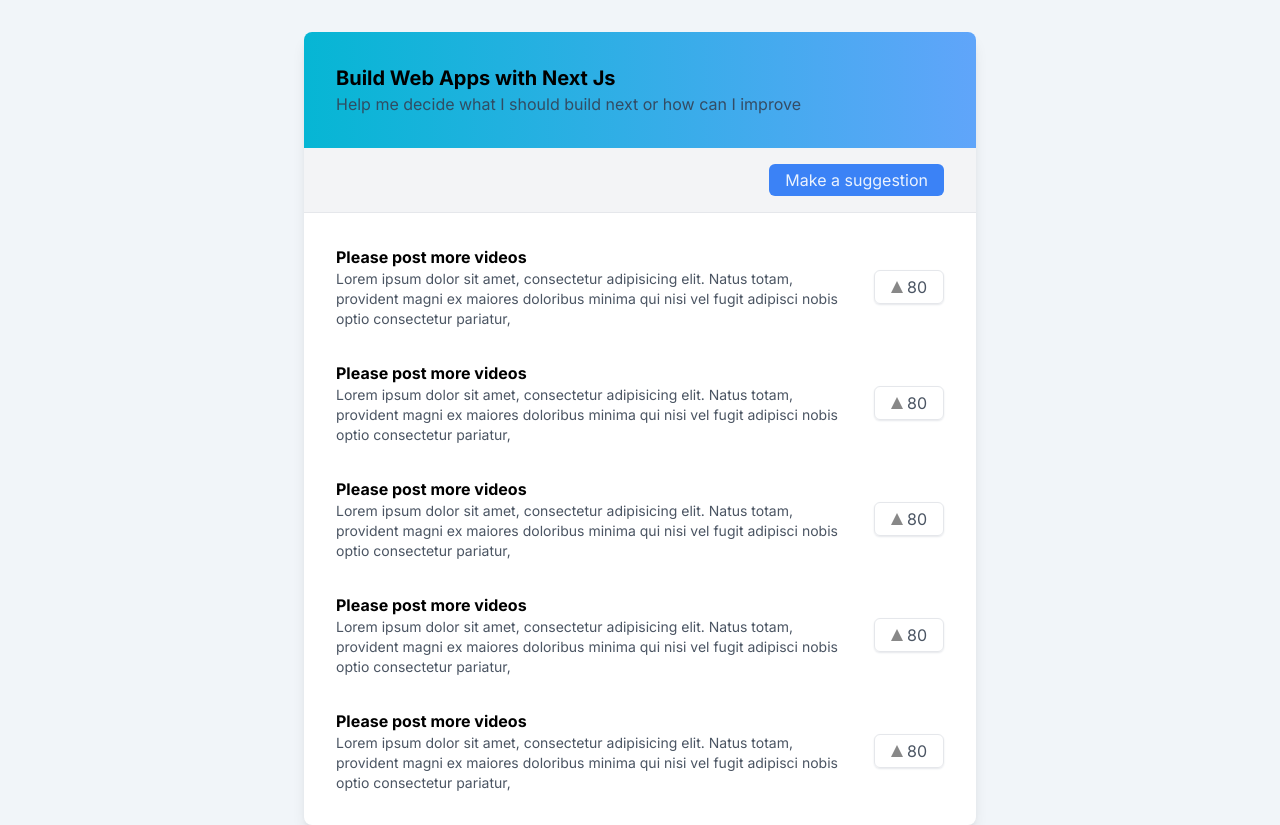
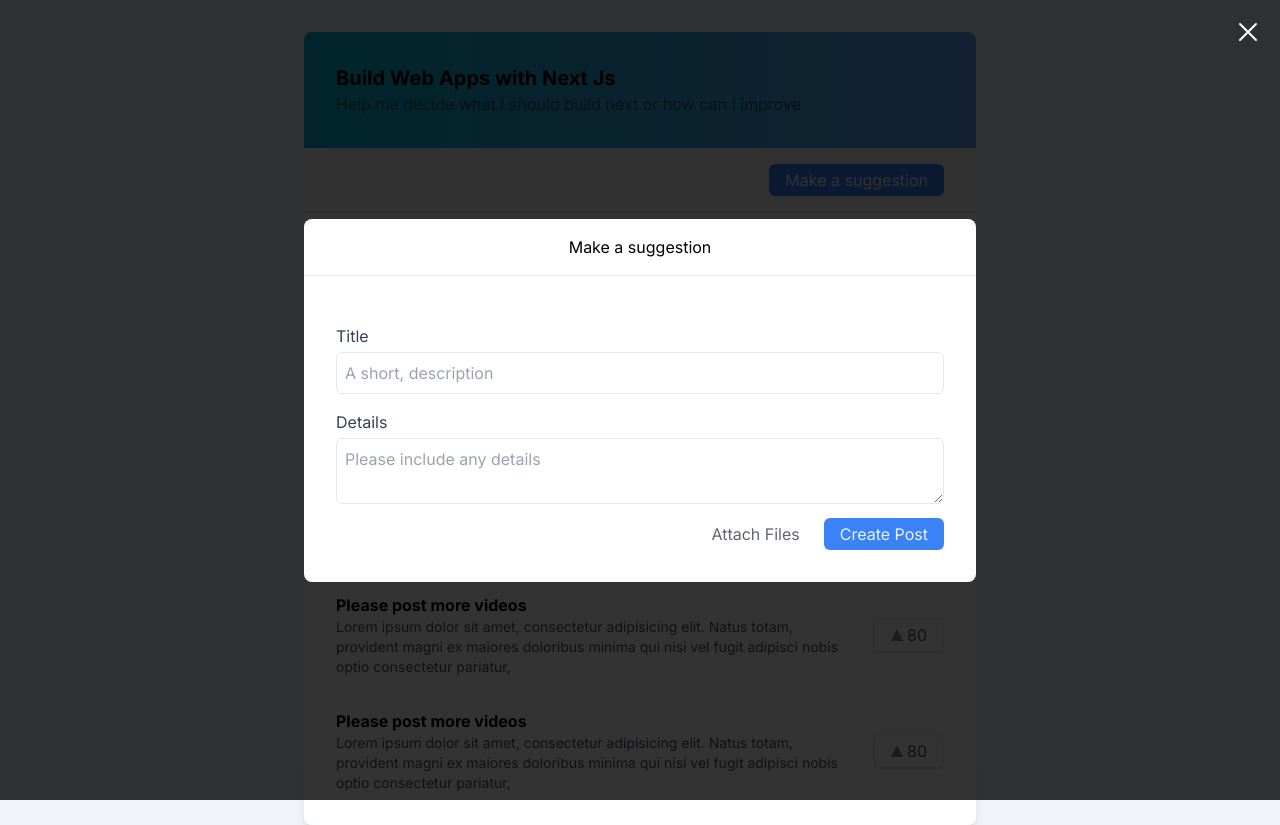
Before and after one commit to therealPatrick/feedback-board, a Next.js app: page / in a window 1280 px wide. Both pictures are taken after a click on the button "Make a suggestion". Built offline with nearby package versions, Linux system fonts and the light colour scheme.

Commit message:
feedback form pop

```diff
--- /dev/null
+++ b/app/components/Button.jsx
@@ -0,0 +1,10 @@
+export default function Button(props) {
+    return (
+        <button
+            {...props}
+            className={"py-1 px-4 rounded-md  text-opacity-90 "
+                + (props.primary ? 'bg-blue-500 text-white' : 'text-gray-600')
+            }
+        />
+    )
+}
--- /dev/null
+++ b/app/components/FeedbackFormPopup.jsx
@@ -0,0 +1,38 @@
+import Button from "./Button";
+
+export default function FeedbackFormPopup({ setShow }) {
+    return (
+        <div className="fixed inset-0 bg-white md:bg-black md:bg-opacity-80 flex md:items-center">
+            <button onClick={() => setShow(false)} className="hidden md:block  fixed top-4 right-4 text-white">
+                <svg xmlns="http://www.w3.org/2000/svg" fill="none" viewBox="0 0 24 24" strokeWidth={1.5} stroke="currentColor" className="w-8 h-8">
+                    <path strokeLinecap="round" strokeLinejoin="round" d="M6 18L18 6M6 6l12 12" />
+                </svg>
+            </button>
+            <div className="w-full">
+                <div className="bg-white md:max-w-2xl md:mx-auto md:rounded-lg overflow-hidden">
+                    <div className="relative">
+                        <button onClick={() => setShow(false)} className="absolute top-4 left-8 md:hidden text-gray-600">
+                            <svg xmlns="http://www.w3.org/2000/svg" fill="none" viewBox="0 0 24 24" strokeWidth={1.5} stroke="currentColor" className="w-6 h-6">
+                                <path strokeLinecap="round" strokeLinejoin="round" d="M10.5 19.5L3 12m0 0l7.5-7.5M3 12h18" />
+                            </svg>
+                        </button>
+                        <h2 className="py-4 text-center border-b">
+                            Make a suggestion
+                        </h2>
+                    </div>
+
+                    <form className="p-8">
+                        <label className="block mt-4 mb-1 text-slate-700">Title</label>
+                        <input className="w-full border p-2 rounded-md" type="text" placeholder="A short, description" />
+                        <label className="block mt-4 mb-1 text-slate-700">Details</label>
+                        <textarea className="w-full border p-2 rounded-md" placeholder="Please include any details"></textarea>
+                        <div className="flex gap-2 mt-2 justify-end">
+                            <Button>Attach Files</Button>
+                            <Button primary>Create Post</Button>
+                        </div>
+                    </form>
+                </div>
+            </div>
+        </div>
+    )
+}
--- a/app/page.jsx
+++ b/app/page.jsx
@@ -1,6 +1,14 @@
+'use client'
+import { useState } from "react";
 import FeedbackItem from "./components/FeedbackItem";
+import FeedbackFormPopup from "./components/FeedbackFormPopup";
+import Button from "./components/Button";
 
 export default function Home() {
+  const [showFeedbackPopup, setShowFeedBackPopup] = useState(false);
+  function openFeedbackPopup() {
+    setShowFeedBackPopup(true);
+  }
   return (
     <main className="bg-white md:max-w-2xl mx-auto md:shadow-lg md:rounded-lg md:mt-8 overflow-hidden">
       <div className="bg-gradient-to-r from-cyan-500 to-blue-400 p-8">
@@ -10,7 +18,8 @@
       <div className="bg-gray-100 px-8 py-4 flex border-b">
         <div className="grow"></div>
         <div>
-          <button className="bg-blue-500 py-1 px-4 rounded-md text-white text-opacity-90">Make a suggestion</button>
+
+          <Button primary onClick={openFeedbackPopup}>Make a suggestion</Button>
         </div>
       </div>
       <div className="px-8 ">
@@ -20,6 +29,9 @@
         <FeedbackItem />
         <FeedbackItem />
       </div>
+      {showFeedbackPopup && (
+        <FeedbackFormPopup setShow={setShowFeedBackPopup} />
+      )}
     </main>
   )
 }
```
